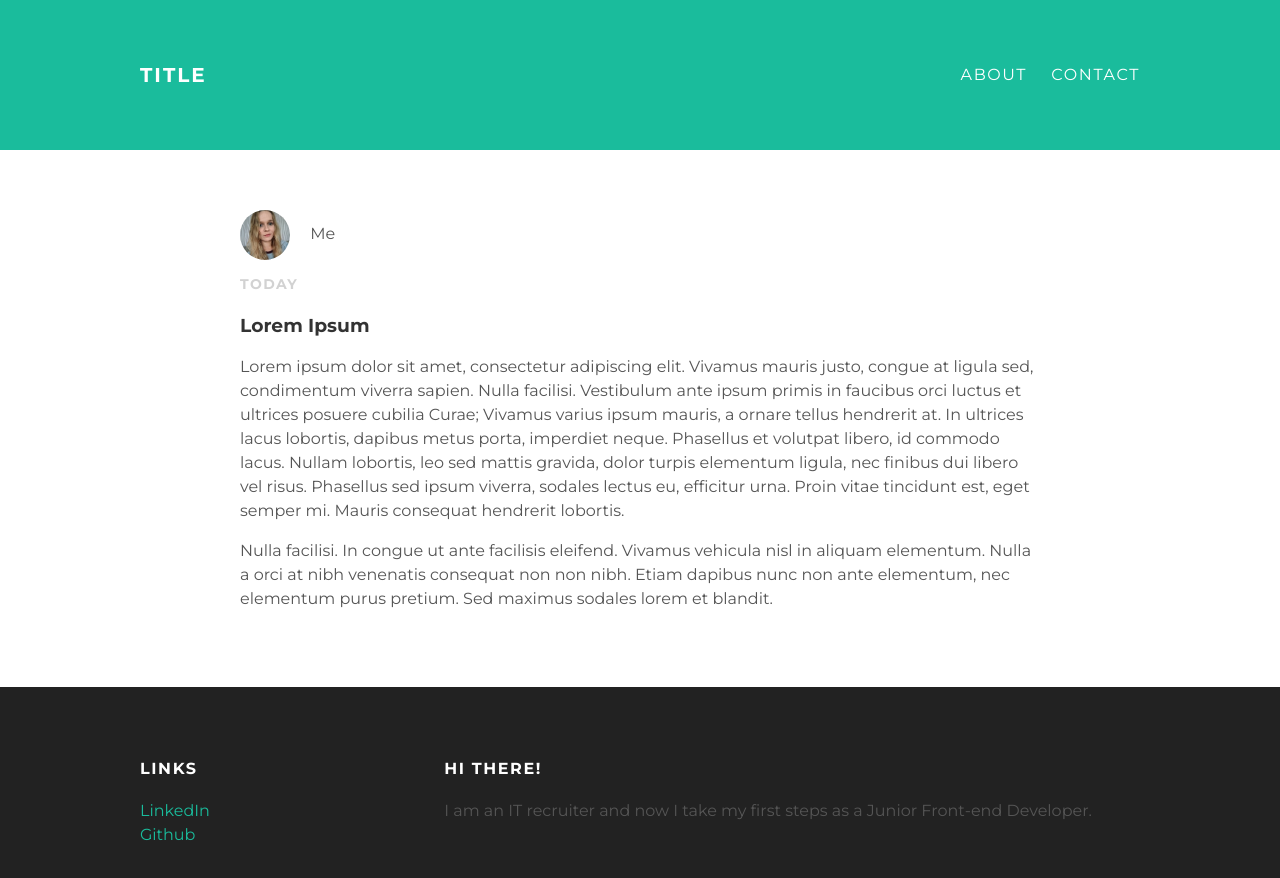
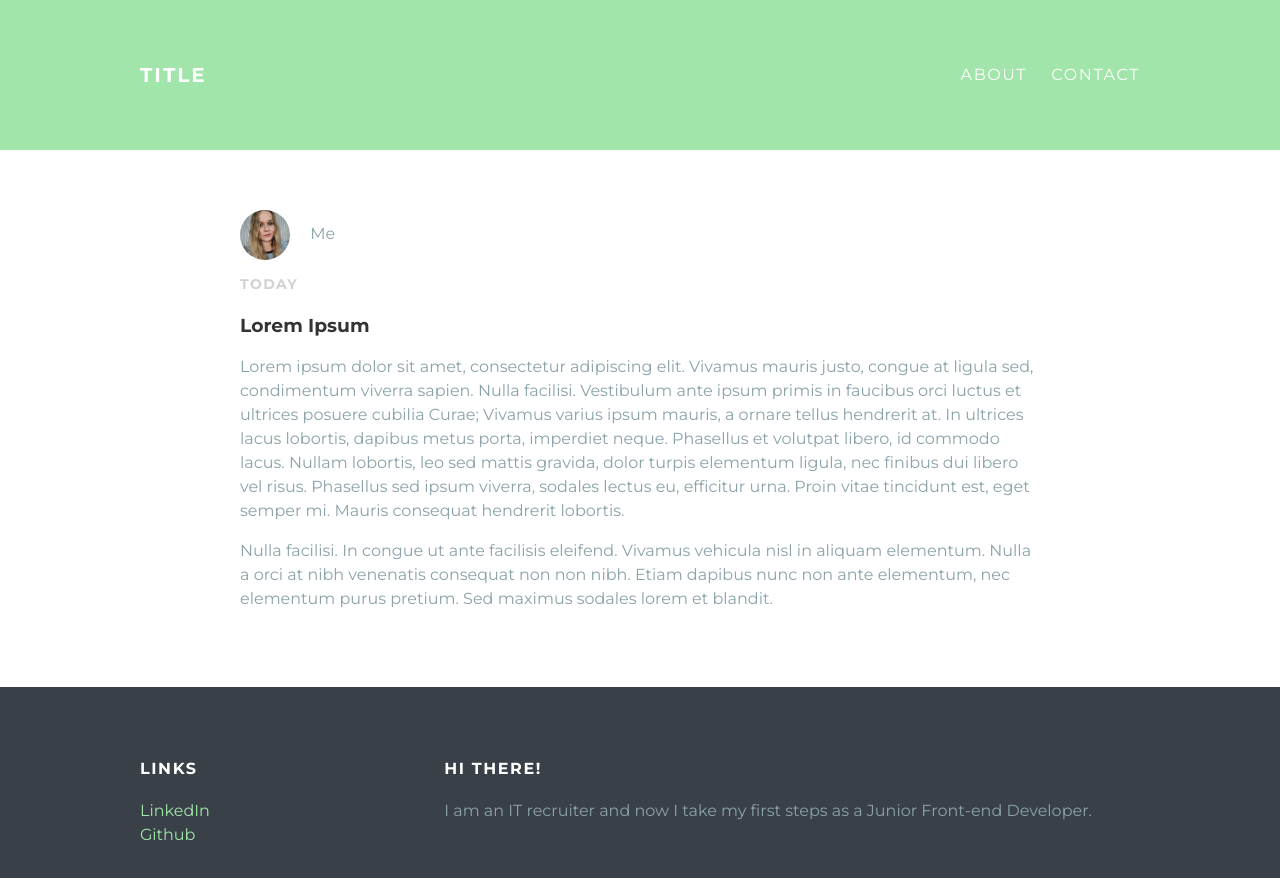
Before and after one commit to AgataJalo/Webpage, a plain HTML site: page index.html in a window 1280 px wide. Drawn offline with Linux system fonts and the light colour scheme.

Commit message:
color change

```diff
--- a/style.css
+++ b/style.css
@@ -1,7 +1,7 @@
 @import url(http://fonts.googleapis.com/css?family=Montserrat:400,700);
 
 body{
-    color:#555;
+    color: #8AA2A9;
     margin:0;
     font-family: 'Montserrat' , sans-serif;
 }
@@ -14,7 +14,7 @@ body{
 /*Header*/
 
 #header{
-    background-color: #1abc9c;
+    background-color: #A1E5AB;
     height: 150px;
     line-height: 150px;
 }
@@ -27,7 +27,7 @@ body{
 }
 
 #header a:hover {
-    color: #222;
+    color: #8AA2A9;
 }
 
 #header-title {
@@ -100,7 +100,7 @@ p {
 /*Footer*/
 
 #footer {
-    background-color: #222;
+    background-color: #3A4047;
     padding: 50px 0;
 }
 
@@ -111,12 +111,12 @@ p {
 }
 
 a {
-    color: #1abc9c;
+    color: #A1E5AB;
     text-decoration: none;
 }
 
 a:hover {
-    color: #f6a623;
+    color: #8AA2A9;
 }
 
 .column {
```
